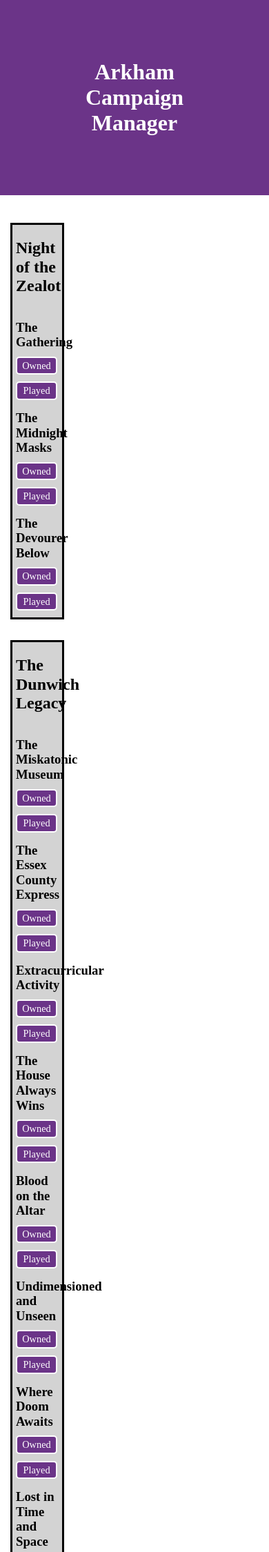
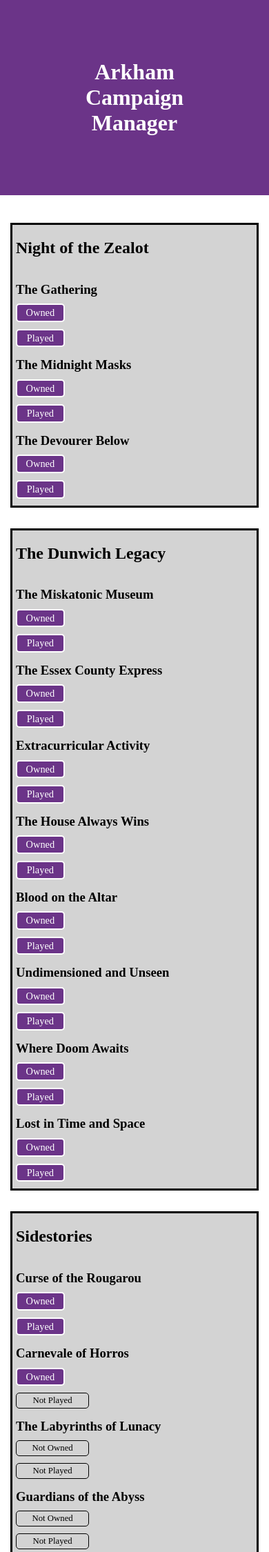
Before and after one commit to HarryCusworth/arhkham_horror_collector_project, a PHP site: page /collection_main.php in a window 390 px wide. Shown: the top 2250 px of the page at 69% size. Run offline with PHP 8.4, Linux system fonts and the light colour scheme; data comes from the database, SQL or seed files in the repository; some libraries are stand-ins or nearby versions.

Commit message:
fixed mobile view sizing

```diff
--- a/main_stylesheet.css
+++ b/main_stylesheet.css
@@ -41,7 +41,6 @@ h3 {
 .navBar{
     display:flex;
     justify-content: right;
-
 }
 
 .box {
@@ -52,9 +51,6 @@ h3 {
     display: flex;
     flex-direction: column;
     justify-content: left;
-    width: 20%;
-    max-width: 20%;
-
 }
 
 .flexContainer {
@@ -114,7 +110,7 @@ h3 {
     }
 
     .box {
-        display: block;
+        width:auto;
     }
     .mainHeading {
         padding:5px;
```
